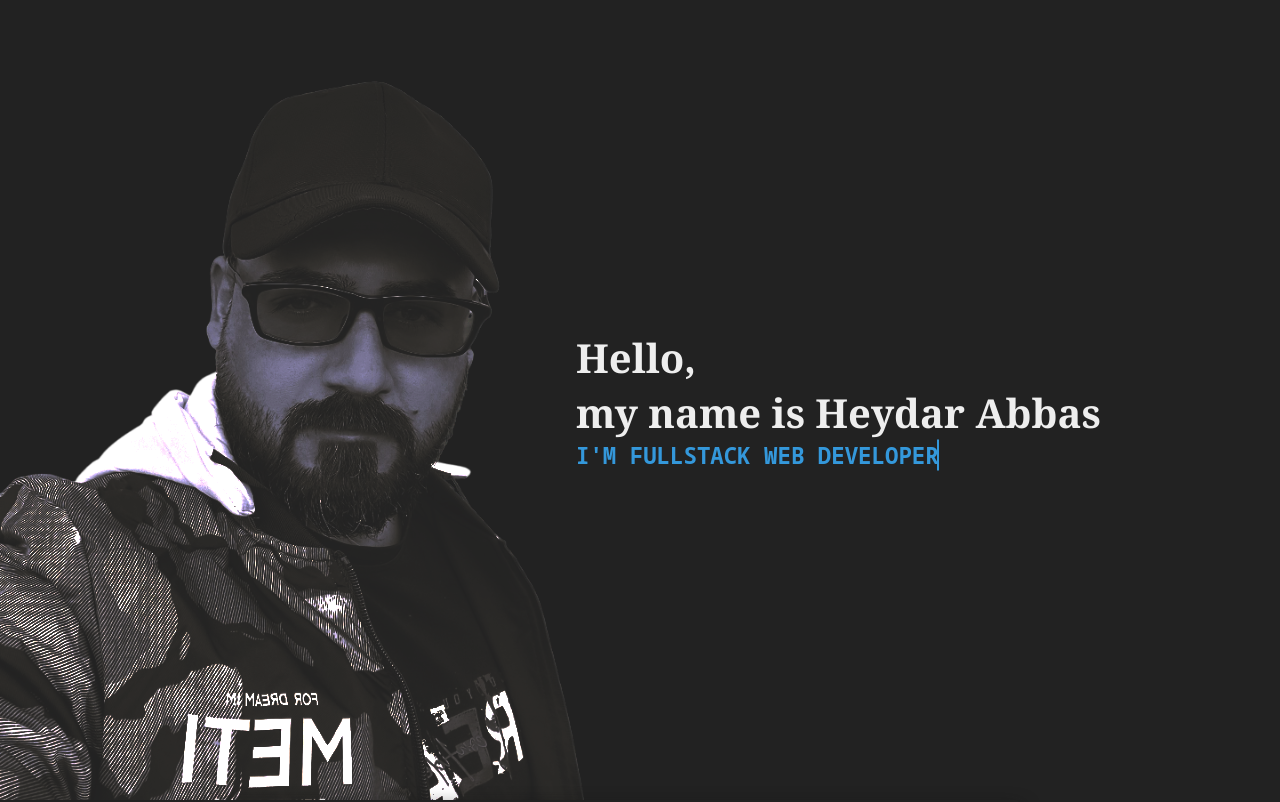
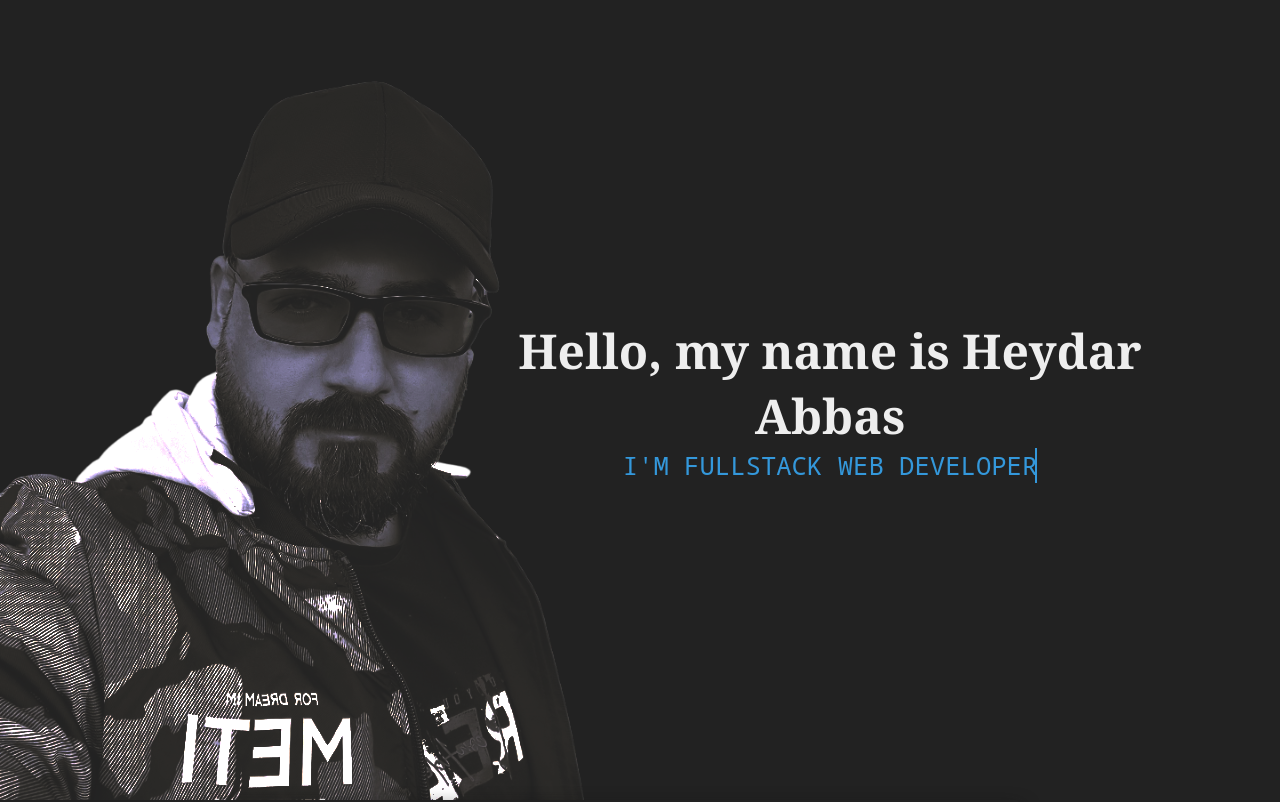
Before and after one commit to heydar-abbas/portfolio, a plain HTML site: page index.html in a window 1280 px wide. Shown: the top 802 px of the page. Drawn offline with Linux system fonts and the light colour scheme.

Commit message:
update hero

```diff
--- a/index.html
+++ b/index.html
@@ -17,12 +17,11 @@
   <body>
     <!-- Hero -->
     <header class="hero">
+      <div class="hero-title">
+        <h1>Hello, my name is Heydar Abbas</h1>
+        <p class="textwriter">I'm fullstack web developer</p>
+      </div>
       <img src="./assets/images/hero.webp" alt="hero image" />
-      <h1>
-        <span>Hello,</span>
-        <span>my name is Heydar Abbas</span>
-        <span class="textwriter">I'm fullstack web developer</span>
-      </h1>
     </header>
     <!-- Content -->
     <div class="content">
--- a/sass/home/_hero.scss
+++ b/sass/home/_hero.scss
@@ -3,36 +3,24 @@
 
 .hero {
   background-color: transparent;
-  display: flex;
-  justify-content: center;
+  @include flexDirection(column);
   align-items: center;
-  flex-direction: column-reverse;
-  margin-bottom: 30px;
 
-  img {
-    object-fit: cover;
-    width: 100%;
-    height: 100%;
-    mix-blend-mode: color-dodge;
-  }
+  .hero-title {
+    display: flex;
+    flex-direction: column;
+    align-items: center;
+    padding: 20px 20px 0;
 
-  h1 {
-    font-family: "Noto Serif", serif;
-    font-size: 2.8rem;
-    display: flex;
-    flex-wrap: wrap;
-    justify-content: start;
-    padding: 20px;
-    color: $alt_color;
-
-    span:first-of-type,
-    span:nth-child(2) {
-      display: block;
+    h1 {
+      font-family: "Noto Serif", serif;
+      font-size: 2.3rem;
+      color: $alt_color;
+      text-align: center;
     }
 
     .textwriter {
       font-family: "Noto Sans Mono", serif;
-      flex-basis: fit-content;
       font-size: 1.2rem;
       color: $blue_color;
       text-transform: uppercase;
@@ -47,10 +35,16 @@
         right: 0;
         background-color: $main_color;
         border-left: 2px solid;
-        animation: 8s steps(26) 1s forwards typing,
-          1s step-end infinite blink;
+        animation: 8s steps(26) 1s forwards typing, 1s step-end infinite blink;
       }
     }
+  }
+
+  img {
+    object-fit: cover;
+    width: 100%;
+    height: 100%;
+    mix-blend-mode: color-dodge;
   }
 }
 
@@ -80,81 +74,86 @@
     margin-bottom: 0;
 
     img {
-      object-fit: cover;
       width: 20rem;
       height: 20rem;
-      mix-blend-mode: color-dodge;
-    }
-
-    h1 {
-      justify-content: center;
     }
   }
 }
 
 @media (min-width: 768px) {
   .hero {
-    display: block;
+    flex-direction: row;
     position: relative;
 
-    img {
-      object-fit: cover;
-      width: 50%;
-      height: 50%;
-      mix-blend-mode: color-dodge;
-      box-shadow: none;
-      border-radius: 0;
-    }
+    .hero-title {
+      position: absolute;
+      left: 315px;
+      width: 31rem;
+      padding: 0;
 
-    h1 {
-      justify-content: start;
-      position: absolute;
-      top: 50%;
-      left: 50%;
-      transform: translate(-10%, -50%);
-      z-index: 2;
-
-      :first-child,
-      :nth-child(2) {
-        font-size: 2.5rem;
-        display: block;
+      h1 {
+        font-size: 2.8rem;
       }
 
       .textwriter {
         font-size: 1.4rem;
       }
     }
+
+    img {
+      width: 50%;
+      height: 50%;
+    }
   }
 }
 
 @media (min-width: 1024px) {
   .hero {
-    width: 100%;
+    width: 100vw;
     height: 100vh;
-    display: block;
+
+    .hero-title {
+      left: 352px;
+      width: 42rem;
+    }
 
     img {
-      object-fit: cover;
       width: 50%;
       height: 100%;
-      mix-blend-mode: color-dodge;
-      box-shadow: none;
-      border-radius: 0;
     }
+  }
+}
 
-    h1 {
-      padding: 0;
-      text-align: start;
-      position: absolute;
-      top: 50%;
-      left: 50%;
-      transform: translate(-10%, -50%);
-      z-index: 2;
+@media (min-width: 1080px) {
+  .hero {
+    .hero-title {
+      left: 400px;
+    }
+  }
+}
 
-      :first-child,
-      :nth-child(2) {
-        font-size: 2.5rem;
+@media (min-width: 1200px) {
+  .hero {
+    .hero-title {
+      left: 510px;
+      width: 40rem;
+
+      h1 {
+        width: 100%;
+        font-size: 3rem;
+      }
+
+      .textwriter {
+        font-size: 1.6rem;
       }
     }
   }
 }
+
+@media (min-width: 1300px) {
+  .hero {
+    .hero-title {
+      width: 50rem;
+    }
+  }
+}
```
Also changed, not shown: sass/main.css, 1 other file.
